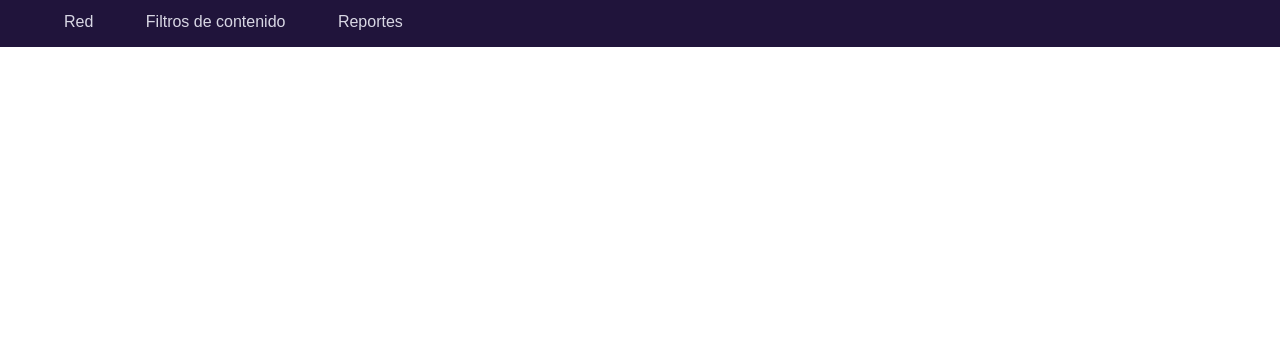
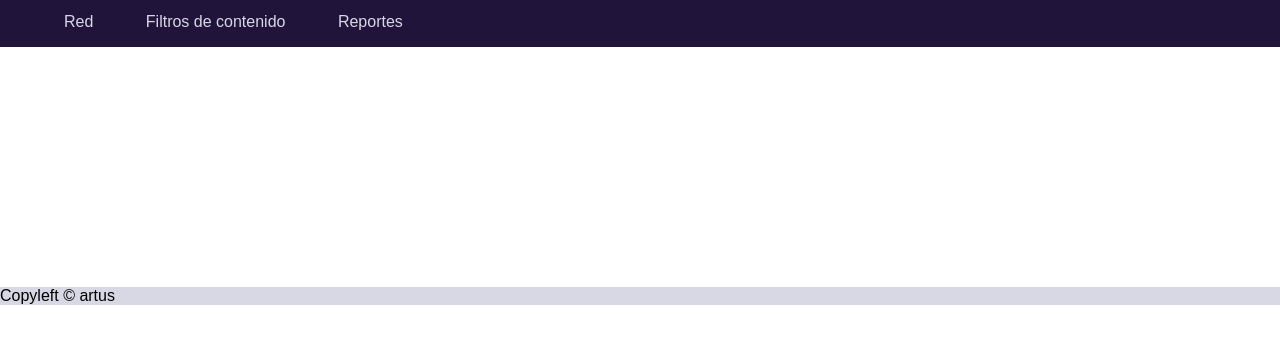
Before and after one commit to artus-lla/ProxyMonitor, a plain HTML site: page cgi-bin/index.html in a window 1280 px wide. Shown: the part 40-384 px from the top of the page. Drawn offline with Linux system fonts and the light colour scheme.

Commit message:
Interfaz - Iteración 1.2

```diff
--- a/cgi-bin/index.html
+++ b/cgi-bin/index.html
@@ -25,7 +25,7 @@
     </nav>
 
     <footer>
-     <!-- Pie de la página correo@server.net -->
+     Copyleft © artus
     </footer>
 
   </body>
--- a/cgi-bin/ui/css/main.css
+++ b/cgi-bin/ui/css/main.css
@@ -30,3 +30,8 @@ nav a{
     text-decoration:none;
     margin: 0em 0em 3em 3em;
 }
+
+footer{
+   background: #D8D7E4;
+   margin-top: 15em;
+}
```
